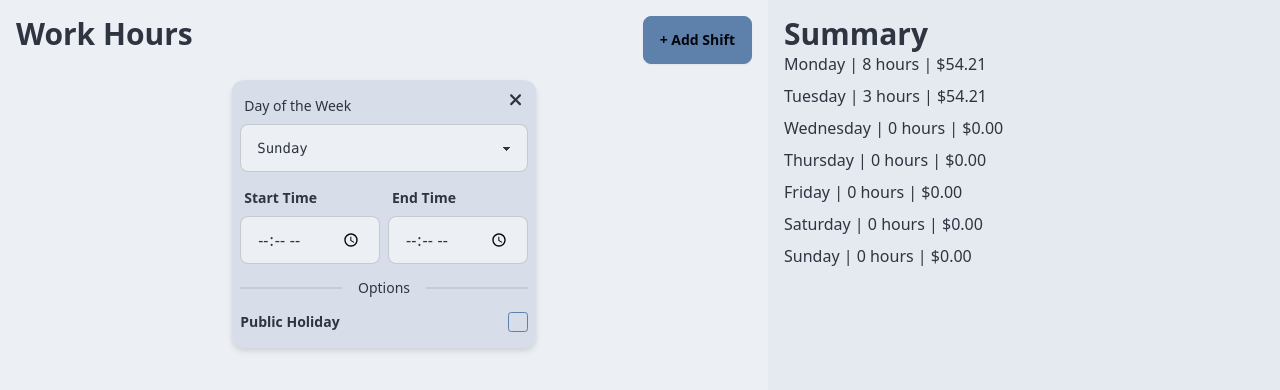
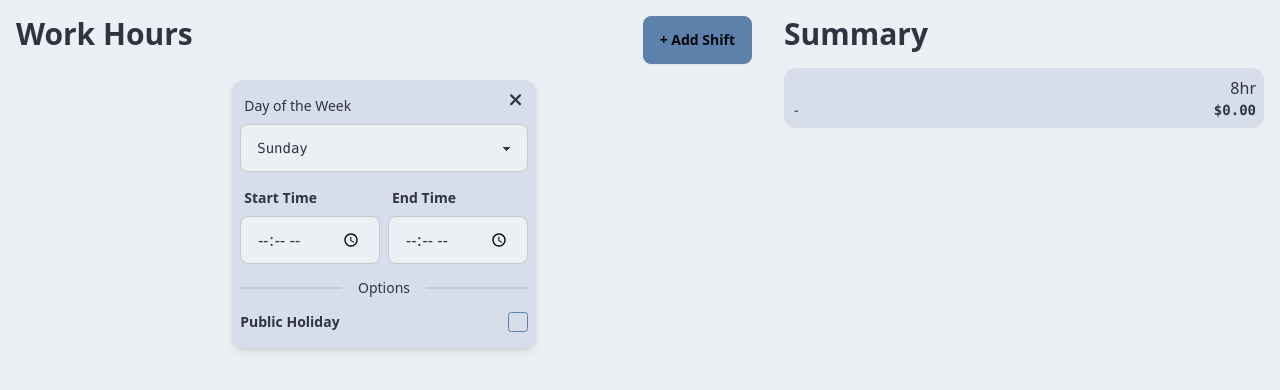
Before and after one commit to brbenham1/Paycalc, a React (Vite) app: page / in a window 1280 px wide. Shown: the top 390 px of the page. Built offline with nearby package versions, Linux system fonts and the light colour scheme.

Commit message:
Update summary output ui

```diff
--- a/src/components/SummaryOutput.tsx
+++ b/src/components/SummaryOutput.tsx
@@ -1,30 +1,35 @@
 import React from 'react';
+import { ShiftInformation, useShiftData } from '../context/ShiftContext';
 
 export default function SummaryOutput() {
+	const { shiftData, updateShiftData } = useShiftData();
+
+	// const add = () => {};
+
 	return (
-		<div className="w-2/5 bg-base-200 p-4">
-			<h1 className="text-3xl font-bold">Summary</h1>
+		<div className="w-2/5 bg-base-100 p-4">
+			<h1 className="pb-4 text-3xl font-bold">Summary</h1>
 
-			<div className="mb-2">
-				<p className="mr-2">Monday | 8 hours | $54.21</p>
-			</div>
-			<div className="mb-2">
-				<p className="mr-2">Tuesday | 3 hours | $54.21</p>
-			</div>
-			<div className="mb-2">
-				<p className="mr-2">Wednesday | 0 hours | $0.00</p>
-			</div>
-			<div className="mb-2">
-				<p className="mr-2">Thursday | 0 hours | $0.00</p>
-			</div>
-			<div className="mb-2">
-				<p className="mr-2">Friday | 0 hours | $0.00</p>
-			</div>
-			<div className="mb-2">
-				<p className="mr-2">Saturday | 0 hours | $0.00</p>
-			</div>
-			<div className="mb-2">
-				<p className="mr-2">Sunday | 0 hours | $0.00</p>
+			<div className="grid grid-flow-row gap-2">
+				{shiftData.map((data) => {
+					return (
+						<div className="rounded-xl bg-base-300 p-2">
+							<div className="grid grid-flow-col">
+								<h1 className="label-text text-xl ">{data.dayOfTheWeek}</h1>
+								<p className="grid justify-end">8hr</p>
+							</div>
+
+							<div className="grid grid-flow-col">
+								<p className="label-text grid justify-start font-mono">
+									{data.startTime} - {data.endTime}
+								</p>
+								<p className="label-text grid justify-end font-mono font-semibold">
+									$0.00
+								</p>
+							</div>
+						</div>
+					);
+				})}
 			</div>
 		</div>
 	);
```
